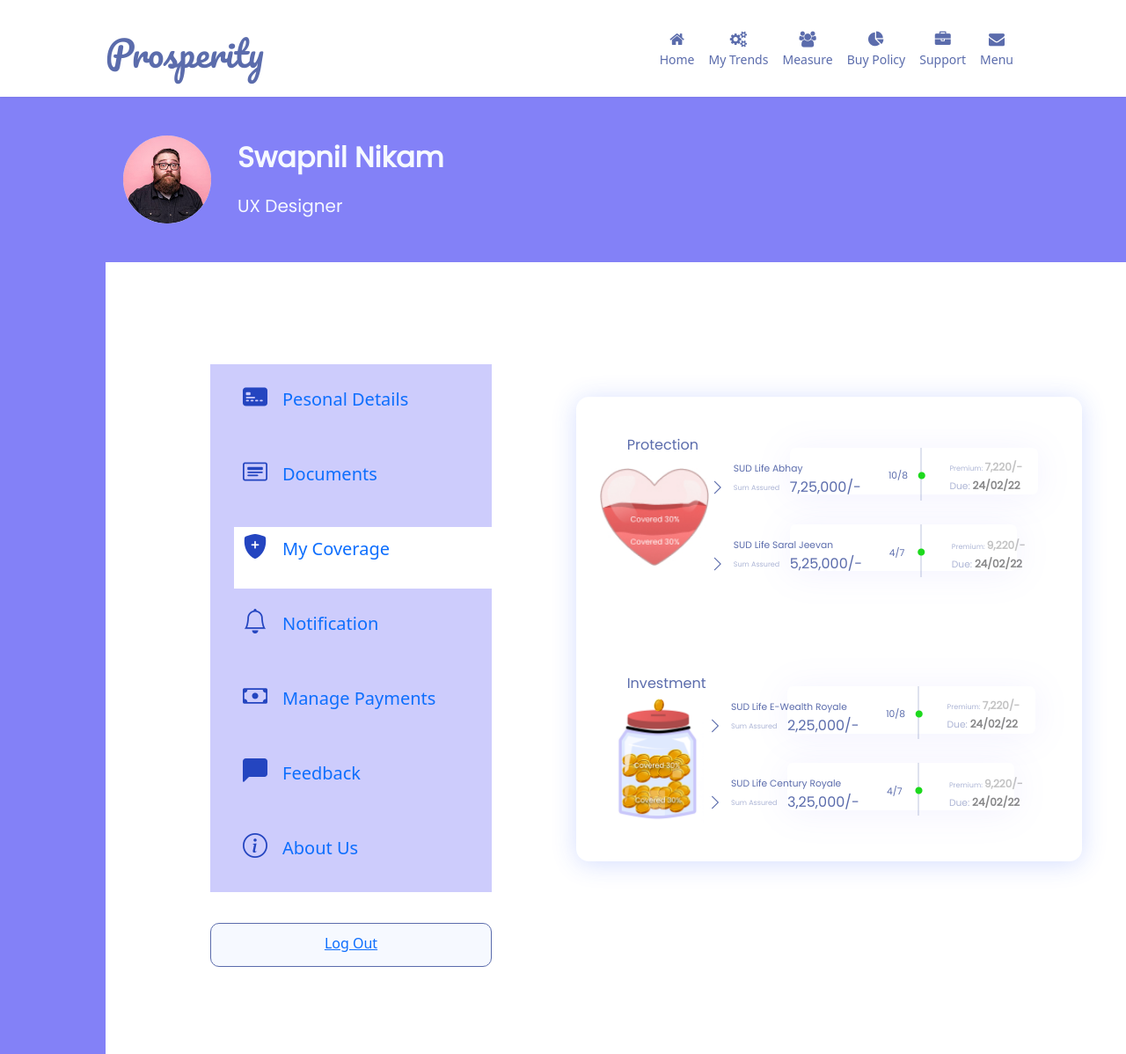
After one commit to jitendra-sud/Research-and-development, a Django app: page /profileCoverage in a window 1280 px wide. The commit adds this page. Shown: the whole page at 88% size. Run offline with Django 4.2, Linux system fonts and the light colour scheme; some libraries are stand-ins or nearby versions; some web fonts are replaced.

Commit message:
profileCoverage Page done

```diff
--- a/prosperityWebApp/prosperity/home/urls.py
+++ b/prosperityWebApp/prosperity/home/urls.py
@@ -7,5 +7,6 @@ urlpatterns = [
     path("otp",views.otp,name = 'otp'),
     path("otp/yourself",views.yourself, name = 'yourself'),
     path("profileDetails",views.profileDetails, name = 'profileDetails'),
-    path("profileDocuments",views.profileDocuments, name = 'profileDocuments')
+    path("profileDocuments",views.profileDocuments, name = 'profileDocuments'),
+    path("profileCoverage",views.profileCoverage, name = 'profileCoverage'),
 ]
--- a/prosperityWebApp/prosperity/home/views.py
+++ b/prosperityWebApp/prosperity/home/views.py
@@ -15,5 +15,8 @@ def profileDetails(request):
 def profileDocuments(request):
     return render(request, 'profileDocuments.html')
 
+def profileCoverage(request):
+    return render(request, 'profileCoverage.html')
+
 
 # Create your views here.
--- a/prosperityWebApp/prosperity/prosperity/urls.py
+++ b/prosperityWebApp/prosperity/prosperity/urls.py
@@ -14,6 +14,7 @@ urlpatterns = [
     path("otp/yourself",include('home.urls')),
     path("profileDetails",include('home.urls')),
     path("profileDocuments",include('home.urls')),
+    path("profileCoverage",include('home.urls')),
 ]
 
 urlpatterns += staticfiles_urlpatterns()
--- a/prosperityWebApp/prosperity/static/navbar.css
+++ b/prosperityWebApp/prosperity/static/navbar.css
@@ -10,6 +10,7 @@ body {
 	border: none;
 	box-shadow: 0 0 4px rgba(0,0,0,.1);
     padding-right: 120px;
+	height: 110px;
 }
 .navbar img {
 	border-radius: 50%;
--- a/prosperityWebApp/prosperity/static/profileDetails.css
+++ b/prosperityWebApp/prosperity/static/profileDetails.css
@@ -148,6 +148,9 @@ input[type="text"]::placeholder {
   width: 360.09px;
   height: 77.54px;
   left: 577px;
+  flex-direction: column;
+  justify-content: center;
+  align-items: center;
   top: 436px;
   margin-bottom: 50px;
   background: #FFFFFF;
@@ -168,12 +171,12 @@ border-radius: 6.98276px;
   color: #475897;
 }
 
-.grid-container.rightgrid .grid-item .grid-container .grid-item{
+.grid-container.rightgrid .grid-item .grid-container .grid-item {
   display: grid;
   grid-template-columns: auto auto auto;
 }
 
-.grid-container.rightgrid .grid-item .grid-container .grid-item i{
+.grid-container.rightgrid .grid-item .grid-container .grid-item i {
   margin-top: 10px;
   font-size: 35px;
   color: #c8c8dc;
@@ -181,27 +184,282 @@ border-radius: 6.98276px;
 }
 
 
-.grid-container.middel{
+.grid-container.middel {
   display: grid;
   grid-template-columns: auto;
 }
 
-.grid-container.rightgrid .grid-item .grid-container .grid-item .grid-container.middel .first{
+.grid-container.rightgrid .grid-item .grid-container .grid-item .grid-container.middel .first {
   margin-top: 10px;
   margin-left: -23px;
   font-size: 12px;
   color: #c8c8dc;
 }
 
-#first{
+#first {
   margin-top: 10px;
   margin-left: -6px;
   font-size: 12px;
   color: #c8c8dc;
 }
 
-#second{
+#second {
   font-size: 22px;
   margin-top: -15px;
   margin-left: -8px;
 }
+
+#myCoverage {
+  display: grid;
+  margin-left: 135px;
+  margin-top: 153px;
+  flex-direction: column;
+  justify-content: center;
+  align-items: center;
+  padding: 0px;
+  gap: 14.6px;
+  grid-template-rows: auto;
+  width: 575.18px;
+  height: 528px;
+  background: #FFFFFF;
+  box-shadow: 0px 2.92013px 29.2013px rgba(44, 88, 255, 0.2);
+  border-radius: 14.6006px;
+}
+
+.grid-item.grid-container.right {
+  display: grid;
+  grid-template-rows: auto auto;
+}
+
+#para {
+  width: 83px;
+  height: 24px;
+  margin-left: 46.09px;
+  margin-top: 18.16px;
+  font-family: 'Poppins';
+  font-style: normal;
+  font-weight: 500;
+  font-size: 16.0607px;
+  line-height: 24px;
+  color: #5B6CAC;
+}
+
+.grid-item.grid-container.protection {
+  display: grid;
+  grid-template-columns: auto auto;
+  margin-left: 52px;
+  margin-top: -90px;
+  width: 500px;
+  height: 174px;
+}
+
+#upperRight {
+  display: grid;
+  grid-template-columns: auto auto auto auto;
+  width: 281.83px;
+  height: 53.54px;
+  background: #FFFFFF;
+  box-shadow: 0px 2.67678px 40.1518px rgba(138, 132, 255, 0.1);
+  border-radius: 6.69196px;
+  margin-left: 53px;
+}
+
+#lowerRight {
+  display: grid;
+  grid-template-columns: auto auto auto;
+  width: 257.83px;
+  height: 53.54px;
+  background: #FFFFFF;
+  box-shadow: 0px 2.67678px 40.1518px rgba(138, 132, 255, 0.1);
+  border-radius: 6.69196px;
+  margin-left: 53px;
+}
+
+
+
+#upperPara {
+  width: 150px;
+  height: 16px;
+  margin-left: -64px;
+  margin-top: 16px;
+
+  font-family: 'Poppins';
+  font-style: normal;
+  font-weight: 400;
+  font-size: 10.7071px;
+  line-height: 16px;
+  color: #5B6CAC;
+  margin-bottom: 0px;
+}
+
+#upperParaicon {
+  opacity: 2;
+  /* border: 1.33839px solid #5B6CAC; */
+  transform: rotate(45deg);
+  font-size: 18px;
+  margin-left: -91px;
+  margin-right: 36px;
+  color: #5B6CAC;
+}
+
+#sumAssured {
+  width: 55px;
+  height: 12px;
+  margin-left: -64px;
+  margin-top: -35px;
+
+  font-family: 'Poppins';
+  font-style: normal;
+  font-weight: 400;
+  font-size: 8.03035px;
+  line-height: 12px;
+  color: #5B6CAC;
+
+  opacity: 0.5;
+}
+
+#amount {
+  width: 82px;
+  height: 24px;
+  /* left: 230.85px;
+top: 112.79px; */
+
+  font-family: 'Poppins';
+  font-style: normal;
+  font-weight: 400;
+  font-size: 16.0607px;
+  line-height: 24px;
+
+  /* identical to box height */
+  margin-top: -35px;
+  color: #5B6CAC;
+
+
+}
+
+#middleright {
+  width: 26px;
+height: 16px;
+margin-top: 24px;
+margin-left: 16px;
+font-family: 'Poppins';
+font-style: normal;
+font-weight: 400;
+font-size: 10.7071px;
+line-height: 16px;
+color: #5B6CAC;
+margin-right: 0px;
+}
+
+#line{
+    /* border-left: 6px solid green; */
+    height: 500px;
+    height: 60px;
+border-left: 2px solid rgba(91, 108, 172, 0.2);
+margin-left: 0px;
+}
+
+#middlerightlower{
+  width: 26px;
+height: 16px;
+margin-top: 25px;
+margin-left: -171px;
+
+font-family: 'Poppins';
+font-style: normal;
+font-weight: 400;
+font-size: 10.7071px;
+line-height: 16px;
+
+color: #5B6CAC;
+}
+
+#linelower{
+  height: 500px;
+    height: 60px;
+border-left: 2px solid rgba(91, 108, 172, 0.2);
+margin-left: -136px;
+}
+
+#lineicon{
+  font-size: 43px;
+margin-left: -22px;
+color: #1dd91d;
+}
+
+#upperpremium{
+  width: 86px;
+  height: 12px;
+
+  font-family: 'Poppins';
+  font-style: normal;
+  font-weight: 400;
+  font-size: 8.03035px;
+  line-height: 12px;
+
+  color: #5B6CAC;
+  margin-top: 16px;
+  opacity: 0.5;
+  margin-bottom: 7px;
+}
+
+#upperdue{
+  width: 90px;
+  height: 16px;
+  left: 388.78px;
+  top: 118.14px;
+
+  font-family: 'Poppins';
+  font-style: normal;
+  font-weight: 400;
+  font-size: 10.7071px;
+  line-height: 16px;
+
+  /* identical to box height */
+
+  color: rgba(91, 108, 172, 0.5);
+}
+
+#lowerpremium{
+  width: 86px;
+  height: 12px;
+
+  font-family: 'Poppins';
+  font-style: normal;
+  font-weight: 400;
+  font-size: 8.03035px;
+  line-height: 12px;
+
+  color: #5B6CAC;
+  margin-top: 16px;
+  opacity: 0.5;
+  margin-bottom: 7px;
+}
+
+#lowerdue{
+  width: 90px;
+  height: 16px;
+  left: 388.78px;
+  top: 118.14px;
+
+  font-family: 'Poppins';
+  font-style: normal;
+  font-weight: 400;
+  font-size: 10.7071px;
+  line-height: 16px;
+
+  /* identical to box height */
+
+  color: rgba(91, 108, 172, 0.5);
+}
+
+#xyz{
+  width: 100px;
+margin-left: 184px;
+margin-top: -71px;
+}
+
+#bold {
+  font-size: 12px;
+  color: rgba(13, 13, 15, 0.5);
+}
--- a/prosperityWebApp/prosperity/templates/navbar.html
+++ b/prosperityWebApp/prosperity/templates/navbar.html
@@ -21,7 +21,7 @@
     <link href="https://cdn.jsdelivr.net/npm/bootstrap@5.2.0/dist/css/bootstrap.min.css" rel="stylesheet" integrity="sha384-gH2yIJqKdNHPEq0n4Mqa/HGKIhSkIHeL5AyhkYV8i59U5AR6csBvApHHNl/vI1Bx" crossorigin="anonymous">
 </head>
 <body>
-    <nav class="navbar navbar-expand-xl navbar-dark">
+    <nav style="height:110px;" class="navbar navbar-expand-xl navbar-dark">
         <a style="color:#5B6CAC; font-size:40px; font-width:10px" href="#" class="navbar-brand"><b>Prosperity</b></a>
         <button type="button" class="navbar-toggler" data-toggle="collapse" data-target="#navbarCollapse">
             <span class="navbar-toggler-icon"></span>
--- /dev/null
+++ b/prosperityWebApp/prosperity/templates/profileCoverage.html
@@ -0,0 +1,190 @@
+<!DOCTYPE html>
+<html lang="en">
+<head>
+    {% load static %}
+    {% include 'navbar.html' %}
+
+    <meta charset="UTF-8">
+    <meta http-equiv="X-UA-Compatible" content="IE=edge">
+    <meta name="viewport" content="width=device-width, initial-scale=1.0">
+    {% load static %} <link rel="stylesheet" href="{% static 'profileDetails.css' %}">
+    <link rel="stylesheet" href="https://fonts.googleapis.com/icon?family=Material+Icons">
+    <link rel="stylesheet" href="https://cdn.jsdelivr.net/npm/bootstrap-icons@1.5.0/font/bootstrap-icons.css">
+
+</head>
+<body>
+    <div class="grid-container boarder" style="height:188px; background:#8381F7">
+        <div class="grid-item"><img class="pic" src="{% static "media/Rectangle 199.jpg" %}" alt=""></div>
+        <div class="grid-item"><p class="name">Swapnil Nikam</p></div>
+        <div class="grid-item"><p class="des">UX Designer</p></div>
+    </div>
+    <div class="grid-container lower">
+        <div style="width:120px; height: 900px; background:#8381F7"></div>
+
+        <div class="grid-container leftbar">
+            <a class="grid-item" href="/profileDetails"><i class="bi-credit-card-2-front-fill"></i>Pesonal Details</a>
+            <a href="/profileDocuments" class="grid-item"><i  class="bi-card-heading"></i>Documents</a>
+            <a style="background: #ffff" href="/profileCoverage" class="grid-item" ><i  class="bi-shield-fill-plus"></i>My Coverage</a>
+            <a href="" class="grid-item" ><i  class="bi-bell"></i>Notification</a>
+            <a href="" class="grid-item" ><i  class="bi-cash"></i>Manage Payments</a>
+            <a href="" class="grid-item" ><i  class="bi-chat-left-fill"></i>Feedback</a>
+            <a href="" class="grid-item" ><i  class="bi-info-circle"></i>About Us</a>
+            <div style="margin-top: -10px"><button class="logout"><a href="/otp"><p style="margin-top:10px">Log Out</p></a></button></div>
+       </div>
+
+       <div id="myCoverage" class="grid-container ">
+
+            <p  class="grid-item" id="para" >Protection</p>
+            <div class="grid-item grid-container protection">
+
+                <img style="margin-top: 23px;
+                margin-left: -37px;
+                height: 111px;" class="grid-item" src="{% static "media/Group 185.jpg" %}" alt="">
+
+                 <div class="grid-item grid-container right">
+
+                    <div class="grid-item" id="upperRight">
+                        <div class="grid-item">
+                            <p id="upperPara">SUD Life Abhay</p>
+                            <p><i id="upperParaicon" class="bi-chevron-right"></i>
+                                <p id="sumAssured" >Sum Assured</p>
+                                <p id="amount">7,25,000/-</p>
+                            </p>
+                        </div>
+                        <div class="grid-item">
+                            <p id="middleright">10/8</p>
+                        </div>
+                        <div id="line" class="grid-item">
+                            <i id="lineicon" class="bi-dot"></i>
+                        </div>
+                        <div class="grid-item">
+                            <p id = "upperpremium">Premium: <b id="bold">7,220/-</b> </p>
+                            <p id="upperdue">Due: <b id="bold">24/02/22</b> </p>
+                        </div>
+                    </div>
+
+                    <div class="grid-item" id="lowerRight">
+                        <div style="width:69px;" class="grid-item" >
+                            <p id="upperPara">SUD Life Saral Jeevan</p>
+                        <p><i id="upperParaicon" class="bi-chevron-right"></i>
+                           <p id="sumAssured" >Sum Assured</p>
+                           <p id="amount">5,25,000/-</p>
+                        </p>
+                        </div>
+                        <div class="grid-item">
+                            <p id="middlerightlower">4/7</p>
+                        </div>
+                        <div id="linelower" class="grid-item">
+                            <i id="lineicon" class="bi-dot"></i>
+                        </div>
+                        <div class="grid-item" id="xyz">
+                            <p id="lowerpremium">Premium: <b id="bold">9,220/-</b></p>
+                            <p id="lowerdue">Due:  <b id="bold">24/02/22</b></p>
+                        </div>
+                    </div>
+
+                </div>
+            </div>
+            <p  class="grid-item" id="para" >Investment</p>
+            <div class="grid-item grid-container protection">
+
+                <img style="margin-top: 5px;
+                margin-left: -28px;
+                height: 152px;" class="grid-item" src="{% static "media/Group191.png" %}" alt="">
+
+                 <div class="grid-item grid-container right">
+
+                    <div class="grid-item" id="upperRight">
+                        <div class="grid-item">
+                            <p id="upperPara">SUD Life E-Wealth Royale</p>
+                            <p><i id="upperParaicon" class="bi-chevron-right"></i>
+                                <p id="sumAssured" >Sum Assured</p>
+                                <p id="amount">2,25,000/-</p>
+                            </p>
+                        </div>
+                        <div class="grid-item">
+                            <p id="middleright">10/8</p>
+                        </div>
+                        <div id="line" class="grid-item">
+                            <i id="lineicon" class="bi-dot"></i>
+                        </div>
+                        <div class="grid-item">
+                            <p id = "upperpremium">Premium: <b id="bold">7,220/-</b> </p>
+                            <p id="upperdue">Due: <b id="bold">24/02/22</b> </p>
+                        </div>
+                    </div>
+
+                    <div class="grid-item" id="lowerRight">
+                        <div style="width:69px;" class="grid-item" >
+                            <p id="upperPara">SUD Life Century Royale</p>
+                        <p><i id="upperParaicon" class="bi-chevron-right"></i>
+                           <p id="sumAssured" >Sum Assured</p>
+                           <p id="amount">3,25,000/-</p>
+                        </p>
+                        </div>
+                        <div class="grid-item">
+                            <p id="middlerightlower">4/7</p>
+                        </div>
+                        <div id="linelower" class="grid-item">
+                            <i id="lineicon" class="bi-dot"></i>
+                        </div>
+                        <div class="grid-item" id="xyz">
+                            <p id="lowerpremium">Premium: <b id="bold">9,220/-</b></p>
+                            <p id="lowerdue">Due:  <b id="bold">24/02/22</b></p>
+                        </div>
+                    </div>
+
+                </div>
+            </div>
+
+       </div>
+
+    </div>
+
+</body>
+</html>
+
+ {% comment %} <div style="
+                display: grid;
+                grid-template-columns: auto auto auto;"
+                class="grid-container protection">
+
+                <img style="
+                margin-top: -152px;
+                margin-left: -222px;"
+                    src="{% static "media/Group 185.jpg" %}" alt="">
+
+                <div style="
+                    display: grid;
+                    grid-template-columns: auto;"
+                 class="grid-container">
+
+                </div>
+
+                <div>
+
+                </div>
+
+            </div>  {% endcomment %}
+
+{% comment %} style="
+margin-top: -339px;
+height: 20px;
+margin-left: -193px;    grid-template-columns: auto;" {% endcomment %}
+
+{% comment %}
+style="
+       display: grid;
+       grid-template-columns: auto;
+       margin-left: 102px;
+       margin-top: 34px;
+       flex-direction: column;
+       justify-content: center;
+       align-items: center;
+       padding: 0px;
+       gap: 14.6px;
+       width: 505.18px;
+       height: 457px;
+       background: #FFFFFF;
+       box-shadow: 0px 2.92013px 29.2013px rgba(44, 88, 255, 0.2);
+       border-radius: 14.6006px;"  {% endcomment %}
--- a/prosperityWebApp/prosperity/templates/profileDetails.html
+++ b/prosperityWebApp/prosperity/templates/profileDetails.html
@@ -24,7 +24,7 @@
         <div class="grid-container leftbar">
              <a style="background:#ffff" class="grid-item" href="/profileDetails"><i class="bi-credit-card-2-front-fill"></i>Pesonal Details</a>
              <a href="/profileDocuments" class="grid-item"><i  class="bi-card-heading"></i>Documents</a>
-             <a href="" class="grid-item" ><i  class="bi-shield-fill-plus"></i>My Coverage</a>
+             <a href="/profileCoverage" class="grid-item" ><i  class="bi-shield-fill-plus"></i>My Coverage</a>
              <a href="" class="grid-item" ><i  class="bi-bell"></i>Notification</a>
              <a href="" class="grid-item" ><i  class="bi-cash"></i>Manage Payments</a>
              <a href="" class="grid-item" ><i  class="bi-chat-left-fill"></i>Feedback</a>
```
Also changed, not shown: prosperityWebApp/prosperity/templates/profileDocuments.html (+1 -14 lines), prosperityWebApp/prosperity/static/media/Group 185.jpg (added), prosperityWebApp/prosperity/static/media/Group191.png (added). Lines whose indentation alone changed are shown as unchanged.
